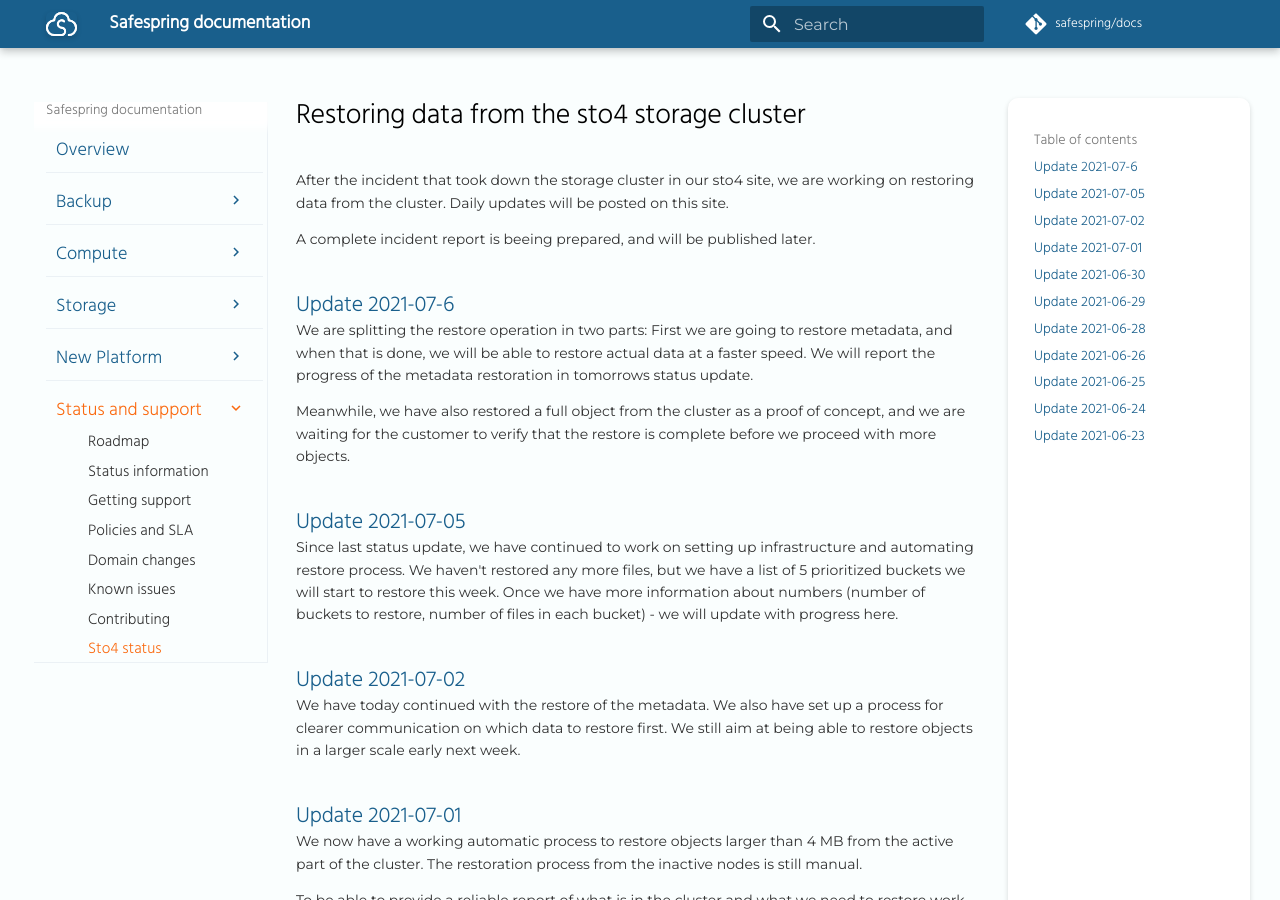
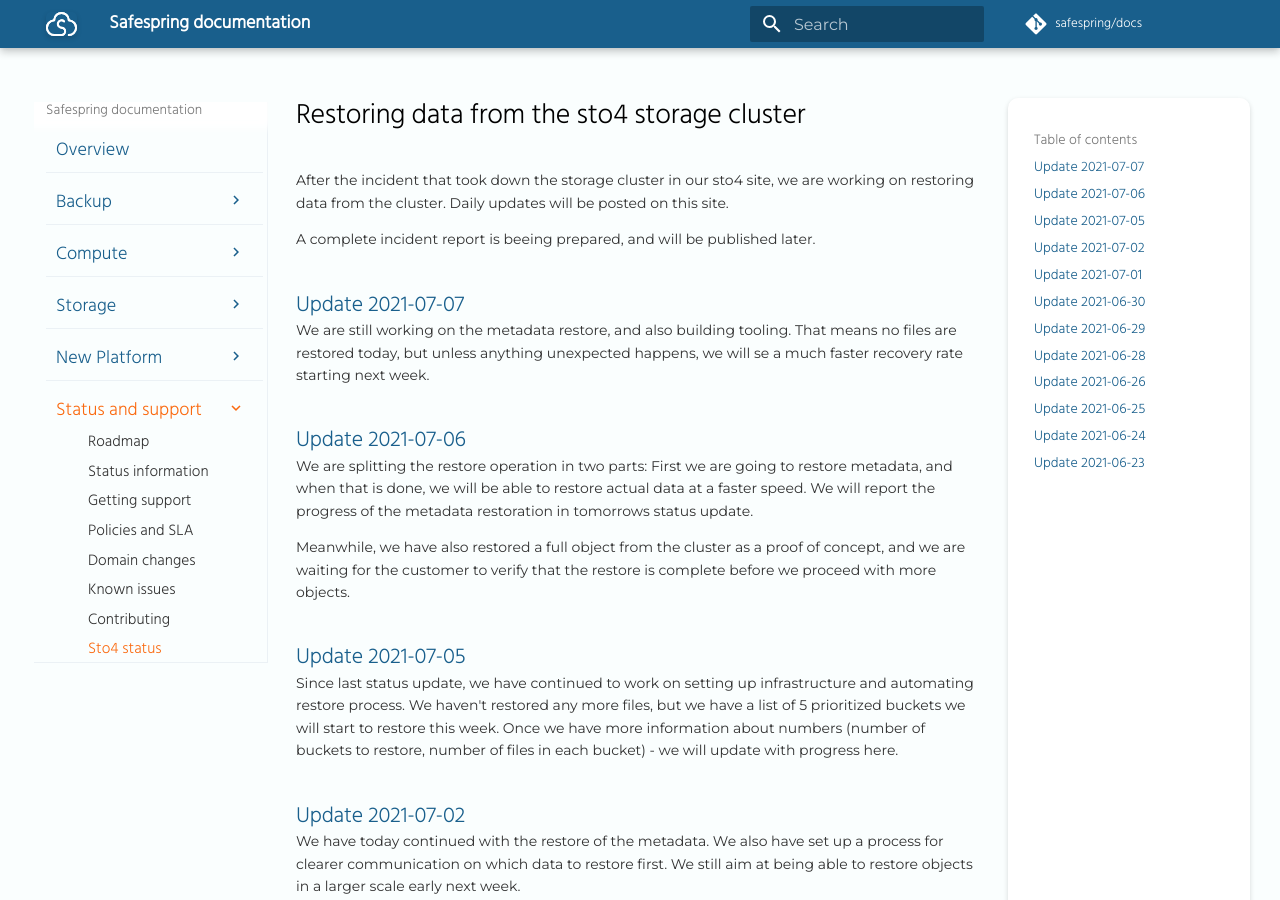
Before and after one commit to safespring/docs, an MkDocs documentation site: the page built from content/service/sto4_storage.md, in a window 1280 px wide and 900 px high. Built offline with MkDocs 1.6.1 and Material for MkDocs 9.7.7, drawn with Linux system fonts in a browser that asks for light colours; a script that is not in the unit is left out; comment, search, counter and statistics services are not loaded; old or Windows-style settings are respelled for this version of MkDocs.

Commit message:
daily update for sto4

```diff
--- a/content/service/sto4_storage.md
+++ b/content/service/sto4_storage.md
@@ -4,7 +4,11 @@
 
 A complete incident report is beeing prepared, and will be published later.
 
-## Update 2021-07-6
+## Update 2021-07-07
+
+We are still working on the metadata restore, and also building tooling. That means no files are restored today, but unless anything unexpected happens, we will se a much faster recovery rate starting next week.
+
+## Update 2021-07-06
 
 We are splitting the restore operation in two parts: First we are going to restore metadata, and when that is done, we will be able to restore actual data at a faster speed. We will report the progress of the metadata restoration in tomorrows status update.
 
```
